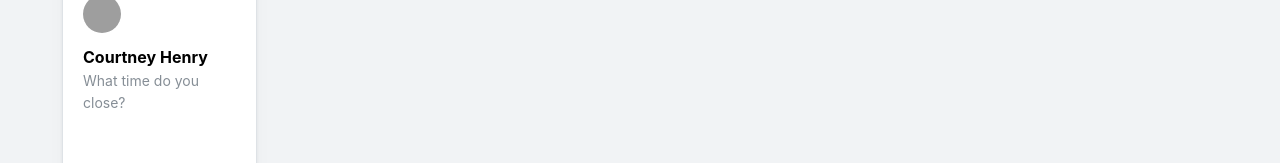
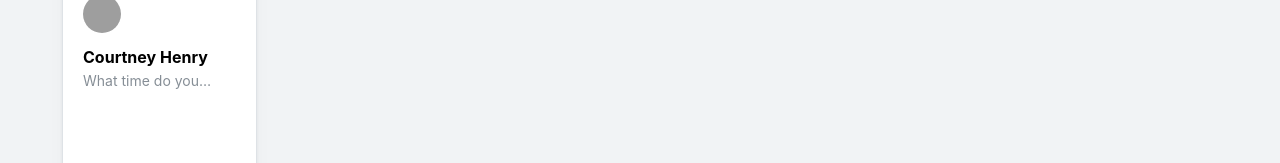
Before and after one commit to henrylin03/zam-messages--ui, a React (Vite) app: page /messages in a window 1280 px wide. Shown: the part 165-328 px from the top of the page. Built offline with nearby package versions, Linux system fonts and the light colour scheme; grey boxes are pictures that could not be loaded.

Commit message:
feat(MessagePreview): ensure line-clamp to 1 line for preview of message

```diff
--- a/src/pages/MessagesPage/MessagesList/MessagePreview/index.tsx
+++ b/src/pages/MessagesPage/MessagesList/MessagePreview/index.tsx
@@ -22,7 +22,7 @@ const MessagePreview = ({ message }: Props) => (
             {String(message.sentTime)}
           </Text> */}
         </Group>
-        <Text c="gray.6" fz="sm">
+        <Text c="gray.6" fz="sm" lineClamp={1}>
           {message.text}
         </Text>
       </Stack>
```
